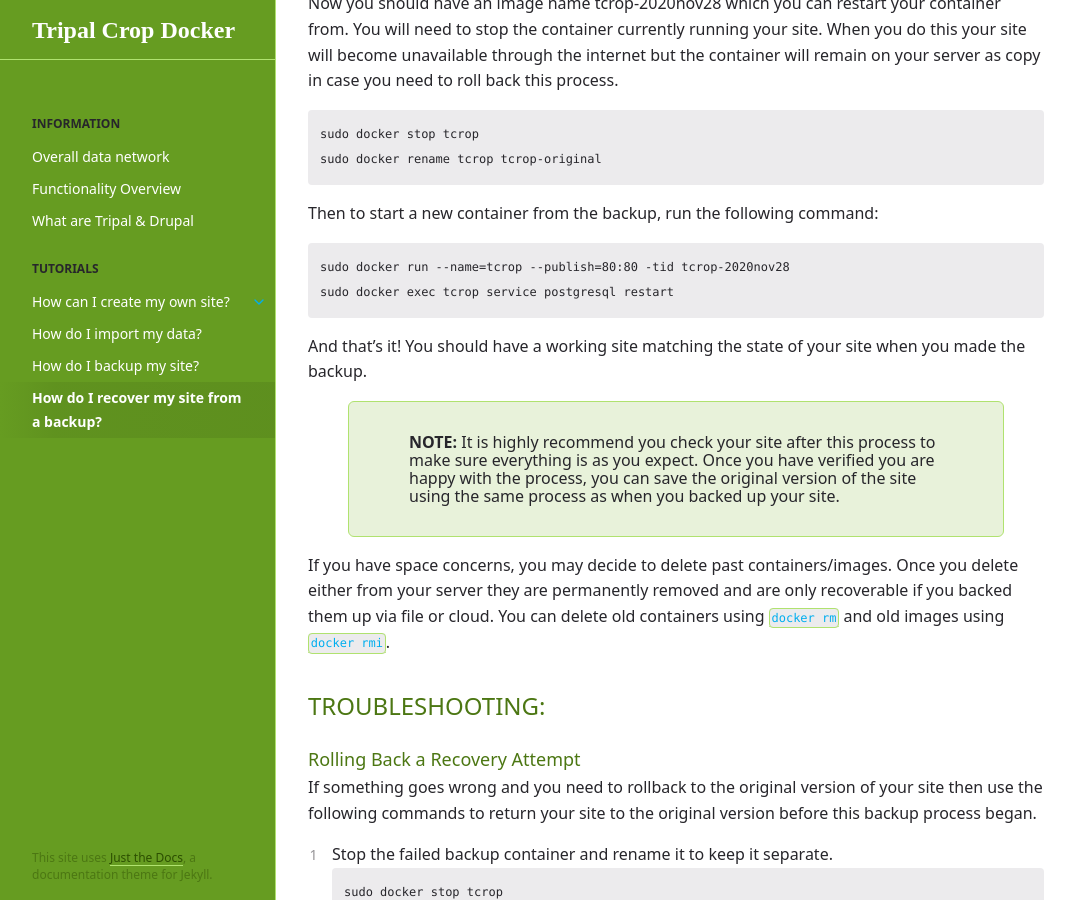
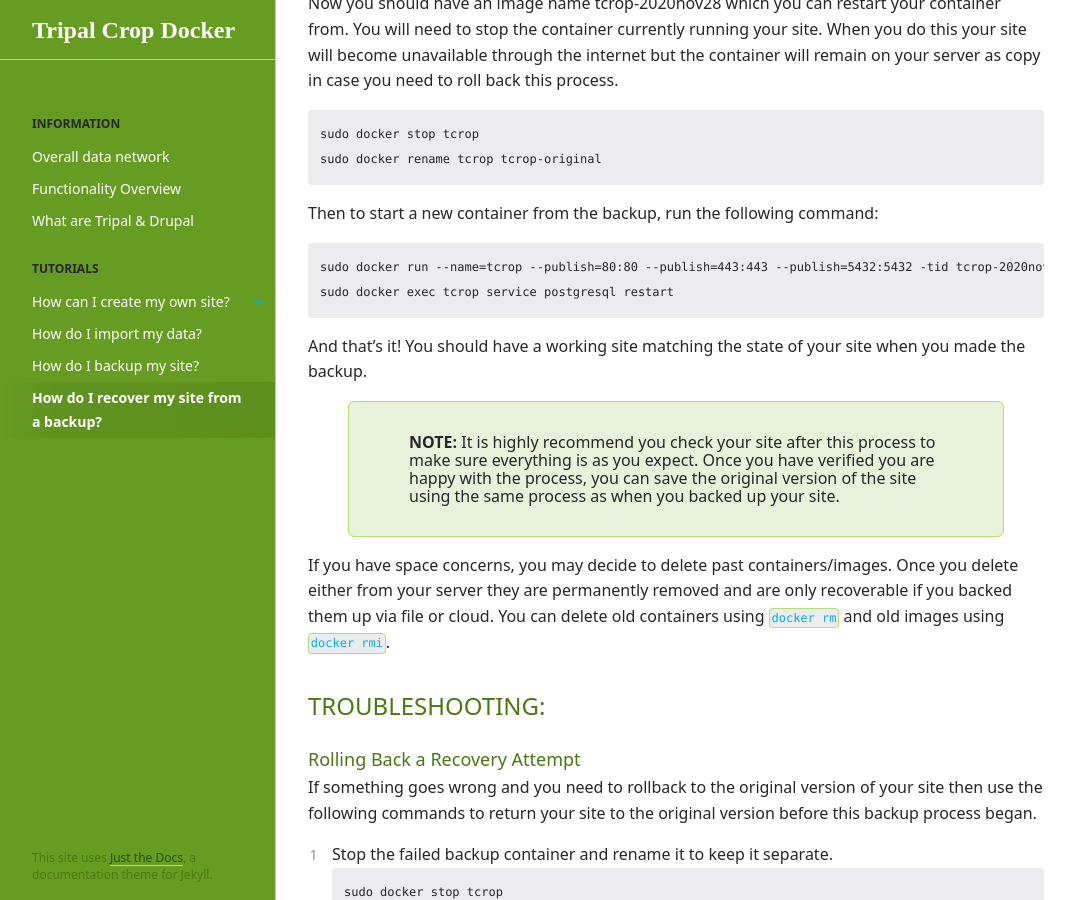
Before and after one commit to DivSeek-Canada/tripal-crop-docker, a Jekyll site: the page built from _tutorials/recover.md, in a window 1280 px wide and 900 px high, scrolled down 538 px. Shown: the whole window, without its empty margins (96-1171 px from the left). Built offline with Jekyll 4.4.1, drawn with Linux system fonts in a browser that asks for light colours.

Commit message:
Update recover.md

````diff
--- a/_tutorials/recover.md
+++ b/_tutorials/recover.md
@@ -28,7 +28,7 @@ sudo docker rename tcrop tcrop-original
 Then to start a new container from the backup, run the following command:
 
 ```
-sudo docker run --name=tcrop --publish=80:80 -tid tcrop-2020nov28
+sudo docker run --name=tcrop --publish=80:80 --publish=443:443 --publish=5432:5432 -tid tcrop-2020nov28
 sudo docker exec tcrop service postgresql restart
 ```
 
````
